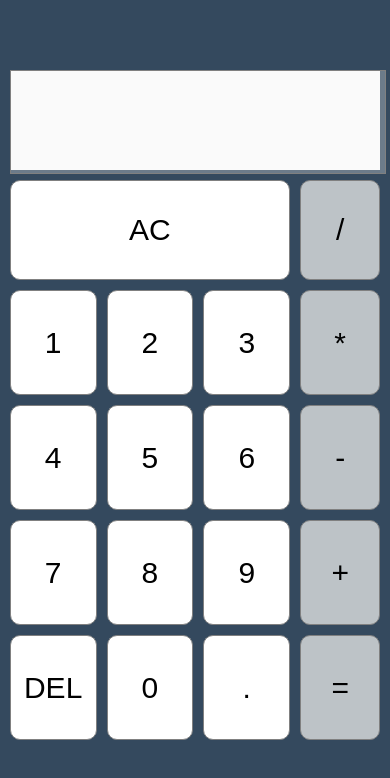
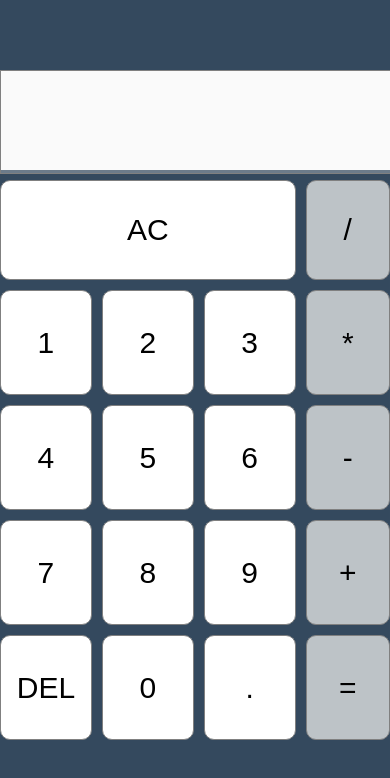
Before and after one commit to silashuereca/Calculator, a plain HTML site: page index.html in a window 390 px wide. Drawn offline with Linux system fonts and the light colour scheme.

Commit message:
Made calc responsive

```diff
--- a/main.css
+++ b/main.css
@@ -105,8 +105,7 @@ input {
 
 @media only screen and (max-device-width: 812px) {
   #main-container {
-    width: 95%;
-    height: 550px;
+    width: 100%;
   }
 }
 
```
